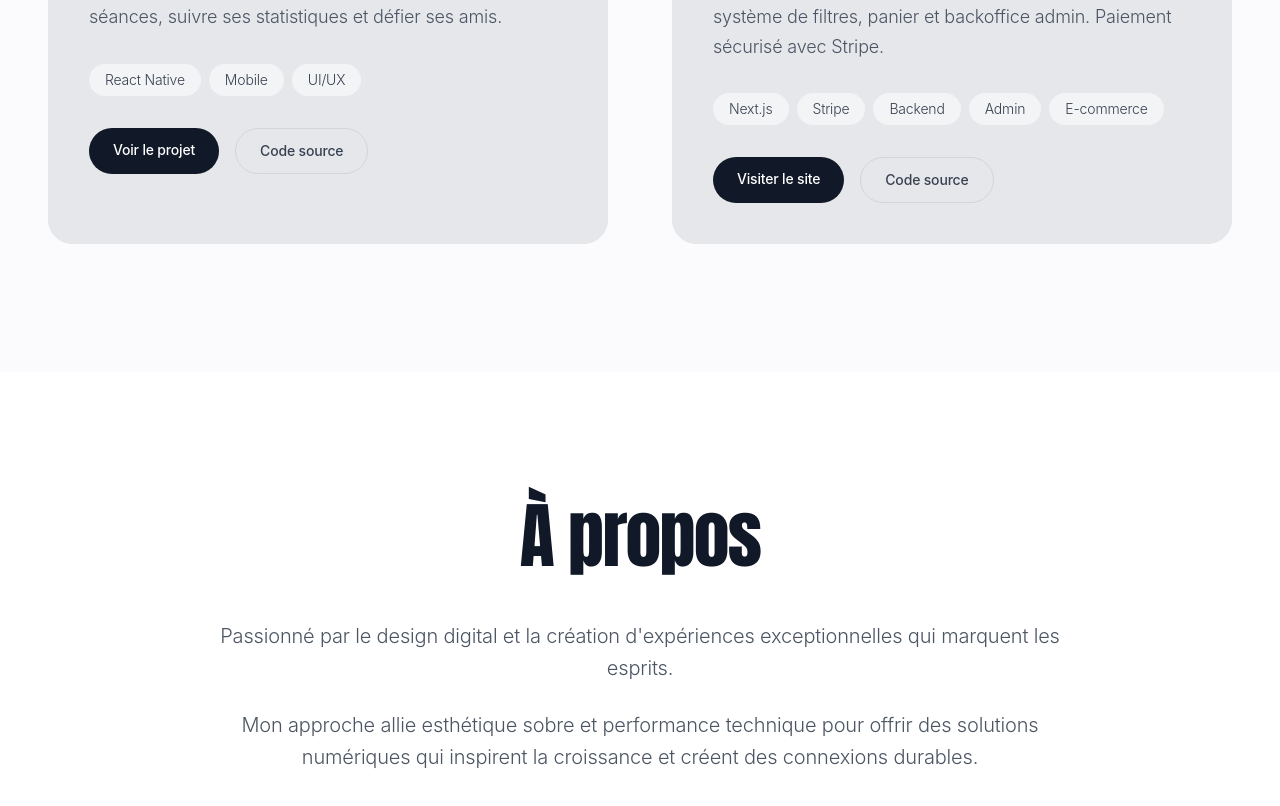
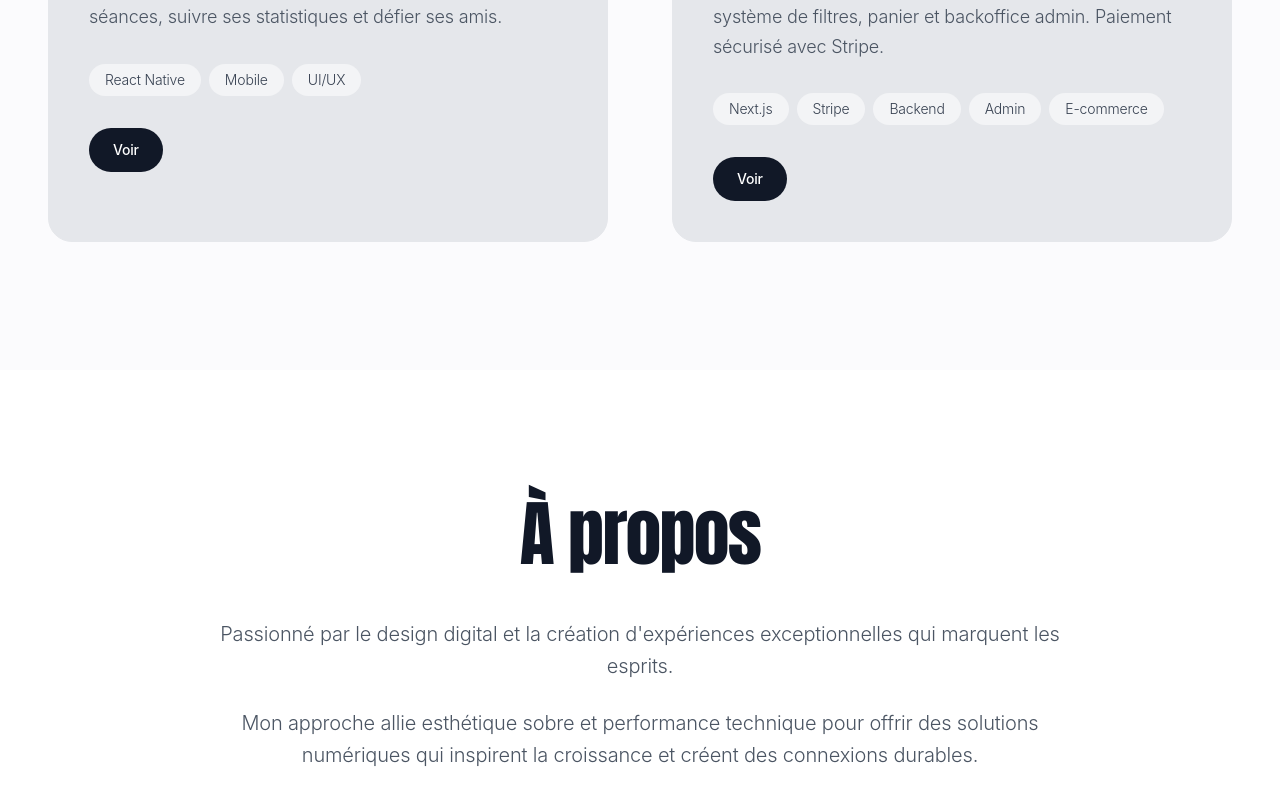
Before and after one commit to ThomasFzr/portfolio2k25, a Next.js app: page / in a window 1280 px wide. Shown: the part 1660-2466 px from the top of the page. Built offline with nearby package versions, Linux system fonts and the light colour scheme.

Commit message:
Update project links in Home component to direct users to the live site, replacing placeholder links with a single "Voir" button for improved navigation.

```diff
--- a/app/page.tsx
+++ b/app/page.tsx
@@ -122,16 +122,10 @@ export default function Home() {
                 </div>
                 <div className="flex gap-4">
                   <a
-                    href="#"
+                    href="https://sport-tracker-sepia.vercel.app/"
                     className="px-6 py-3 bg-gray-900 text-white rounded-full font-medium hover:bg-gray-800 transition-apple text-sm"
                   >
-                    Voir le projet
-                  </a>
-                  <a
-                    href="#"
-                    className="px-6 py-3 border border-gray-300 dark:border-white/20 text-gray-700 dark:text-white/70 rounded-full font-medium hover:bg-gray-50 dark:hover:bg-white/5 transition-apple text-sm"
-                  >
-                    Code source
+                    Voir
                   </a>
                 </div>
               </div>
@@ -177,13 +171,7 @@ export default function Home() {
                     rel="noopener noreferrer"
                     className="px-6 py-3 bg-gray-900 text-white rounded-full font-medium hover:bg-gray-800 transition-apple text-sm"
                   >
-                    Visiter le site
-                  </a>
-                  <a
-                    href="#"
-                    className="px-6 py-3 border border-gray-300 dark:border-white/20 text-gray-700 dark:text-white/70 rounded-full font-medium hover:bg-gray-50 dark:hover:bg-white/5 transition-apple text-sm"
-                  >
-                    Code source
+                    Voir
                   </a>
                 </div>
               </div>
```
